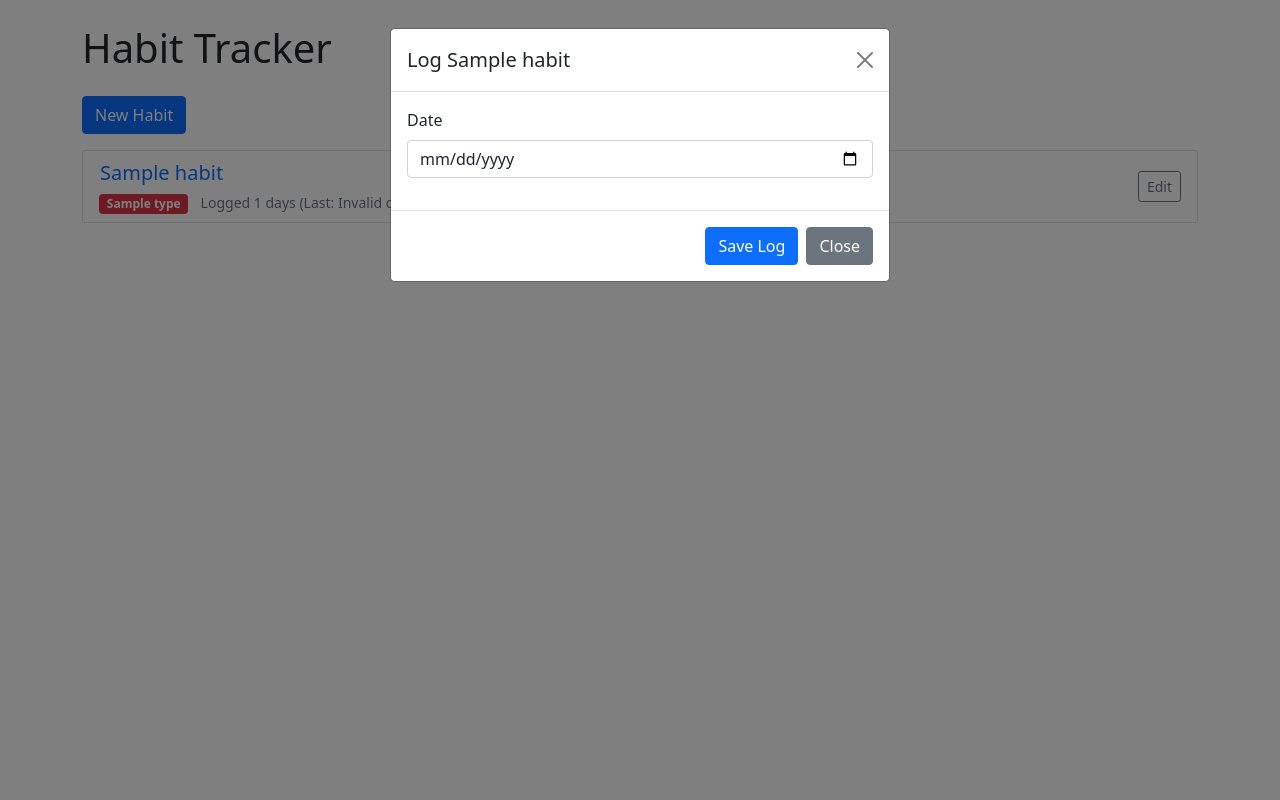
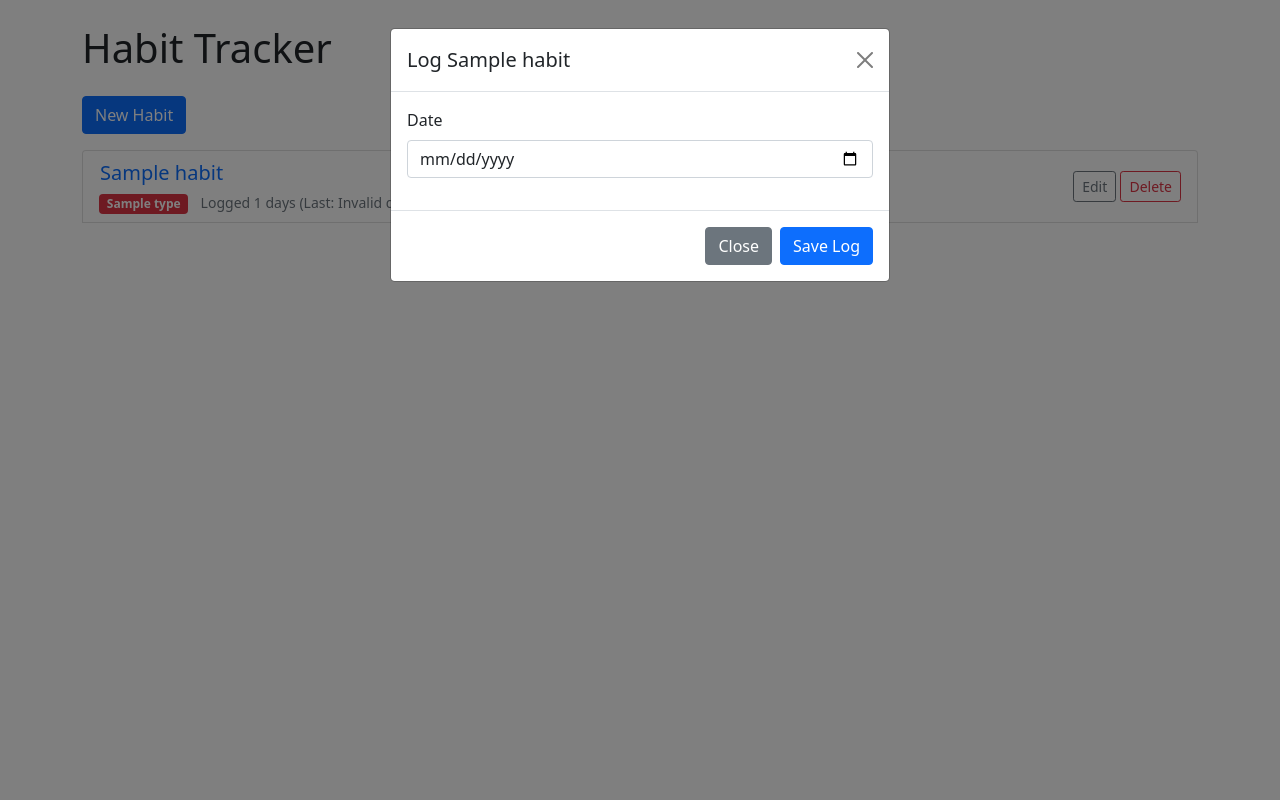
Before and after one commit to dvillaj/habit-tracker, a Flask app: template templates/index.html in a window 1280 px wide, after a click that opens the changed part. Run offline with Flask 3, Linux system fonts and the light colour scheme; the template is opened without the code that fills it: most values are stand-ins (such as "Sample title", 1, 10 or a date in 2020).

Commit message:
delete habit

```diff
--- a/api/app.py
+++ b/api/app.py
@@ -45,7 +45,7 @@
 
 # Añadir estas nuevas rutas
 @app.route('/edit/<int:habit_id>', methods=['GET', 'POST'])
-def edit_habit(habit_id):
+def edit_habit_endpoint(habit_id):
     habit = get_habit_by_id(habit_id)
 
     if not habit:
@@ -81,6 +81,18 @@
     return redirect(url_for('index'))
 
 
+@app.route('/habits/<int:habit_id>/delete', methods=['POST'])
+def delete_habit_endpoint(habit_id):
+    try:
+        if delete_habit(habit_id):
+            flash('✅ Habit deleted successfully!', 'success')
+        else:
+            flash('⚠️ Error deleting habit', 'error')
+    except Exception as e:
+        flash(f'🚨 Error: {str(e)}', 'danger')
+
+    return redirect(url_for('index'))
+
 @app.template_filter('date_format')
 def format_date(value):
     try:
--- a/templates/base.html
+++ b/templates/base.html
@@ -26,7 +26,30 @@
         box-shadow: 0 2px 10px rgba(0,0,0,0.1);
     }
 
-    .text-center {
-        text-align: center;
+    .delete-btn {
+        transition: all 0.3s ease;
+    }
+    .delete-btn:hover {
+
+        transform: scale(1.05);
     }
 </style>
+
+<script>
+    document.addEventListener('DOMContentLoaded', function() {
+        // Manejar el modal de borrado
+        var deleteModal = document.getElementById('deleteModal');
+        deleteModal.addEventListener('show.bs.modal', function (event) {
+            var button = event.relatedTarget;
+            var habitId = button.getAttribute('data-habit-id');
+            var habitName = button.getAttribute('data-habit-name');
+
+            // Actualizar el formulario
+            var form = deleteModal.querySelector('#deleteForm');
+            form.action = `/habits/${habitId}/delete`;
+
+            // Mostrar el nombre del hábito
+            deleteModal.querySelector('#habitName').textContent = habitName;
+        });
+    });
+</script>
--- a/templates/create_habit.html
+++ b/templates/create_habit.html
@@ -16,7 +16,7 @@
             </select>
         </div>
 
+        <a href="{{ url_for('index') }}" class="btn btn-secondary">Cancel</a>
         <button type="submit" class="btn btn-primary">Create</button>
-        <a href="{{ url_for('index') }}" class="btn btn-secondary">Cancel</a>
     </form>
 {% endblock %}
--- /dev/null
+++ b/templates/delete_habit_modal.html
@@ -0,0 +1,20 @@
+<div class="modal fade" id="deleteModal" tabindex="-1" aria-labelledby="deleteModalLabel" aria-hidden="true">
+    <div class="modal-dialog">
+        <div class="modal-content">
+            <div class="modal-header">
+                <h5 class="modal-title" id="deleteModalLabel">Confirm Delete</h5>
+                <button type="button" class="btn-close" data-bs-dismiss="modal" aria-label="Close"></button>
+            </div>
+            <div class="modal-body">
+                Are you sure you want to delete the habit "<span id="habitName"></span>"?
+                <br><small class="text-danger">This action cannot be undone!</small>
+            </div>
+            <div class="modal-footer">
+                <button type="button" class="btn btn-secondary" data-bs-dismiss="modal">Cancel</button>
+                <form id="deleteForm" method="POST">
+                    <button type="submit" class="btn btn-danger">Delete Permanently</button>
+                </form>
+            </div>
+        </div>
+    </div>
+</div>
--- a/templates/edit_habit.html
+++ b/templates/edit_habit.html
@@ -21,7 +21,8 @@
             </select>
         </div>
 
+        <a href="{{ url_for('index') }}" class="btn btn-secondary">Cancel</a>
         <button type="submit" class="btn btn-primary">Update</button>
-        <a href="{{ url_for('index') }}" class="btn btn-secondary">Cancel</a>
+
     </form>
 {% endblock %}
--- a/templates/index.html
+++ b/templates/index.html
@@ -32,14 +32,25 @@
                     </div>
                 </div>
                 <div>
-                    <a href="{{ url_for('edit_habit', habit_id=habit.id) }}"
+                    <a href="{{ url_for('edit_habit_endpoint', habit_id=habit.id) }}"
                        class="btn btn-sm btn-outline-secondary">Edit</a>
+                       <button type="button"
+                            class="btn btn-sm btn-outline-danger delete-btn"
+                            data-bs-toggle="modal"
+                            data-bs-target="#deleteModal"
+                            data-habit-id="{{ habit.id }}"
+                            data-habit-name="{{ habit.name }}">
+                            Delete
+                        </button>
                 </div>
             </div>
         </div>
 
         {% include 'log_habit_modal.html' %}
+        {% include 'delete_habit_modal.html' %}
 
         {% endfor %}
     </div>
+
+
 {% endblock %}
--- a/templates/log_habit_modal.html
+++ b/templates/log_habit_modal.html
@@ -21,9 +21,9 @@
                     </div>
                 </div>
                 <div class="modal-footer">
-                    <button type="submit" class="btn btn-primary">Save Log</button>
                     <button type="button" class="btn btn-secondary"
                             data-bs-dismiss="modal">Close</button>
+                    <button type="submit" class="btn btn-primary">Save Log</button>
                 </div>
             </form>
         </div>
```
Also changed, not shown: business_logic/habit_logic.py (+16 -0 lines).
